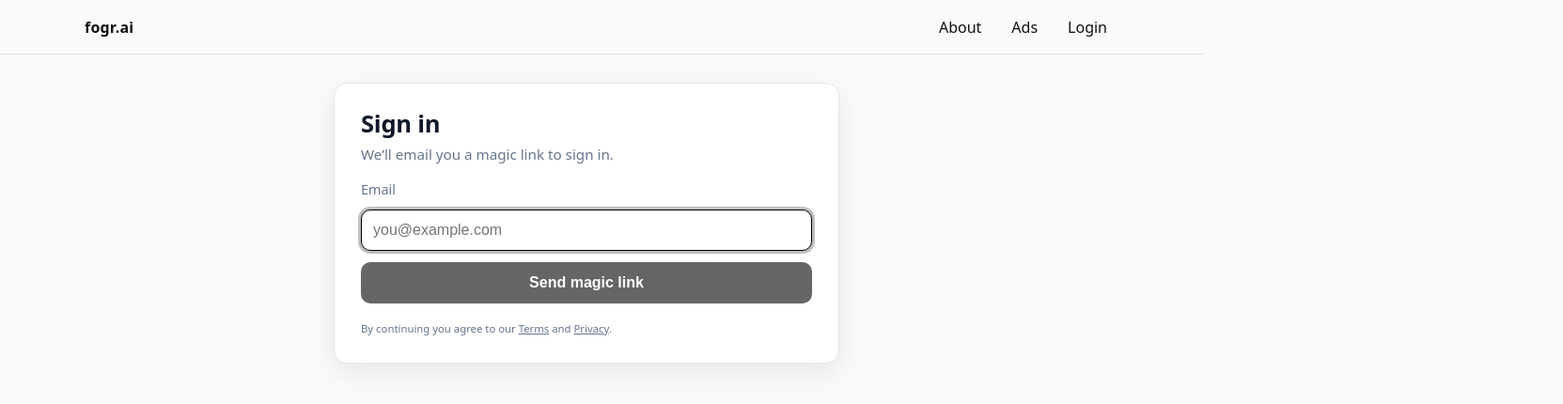
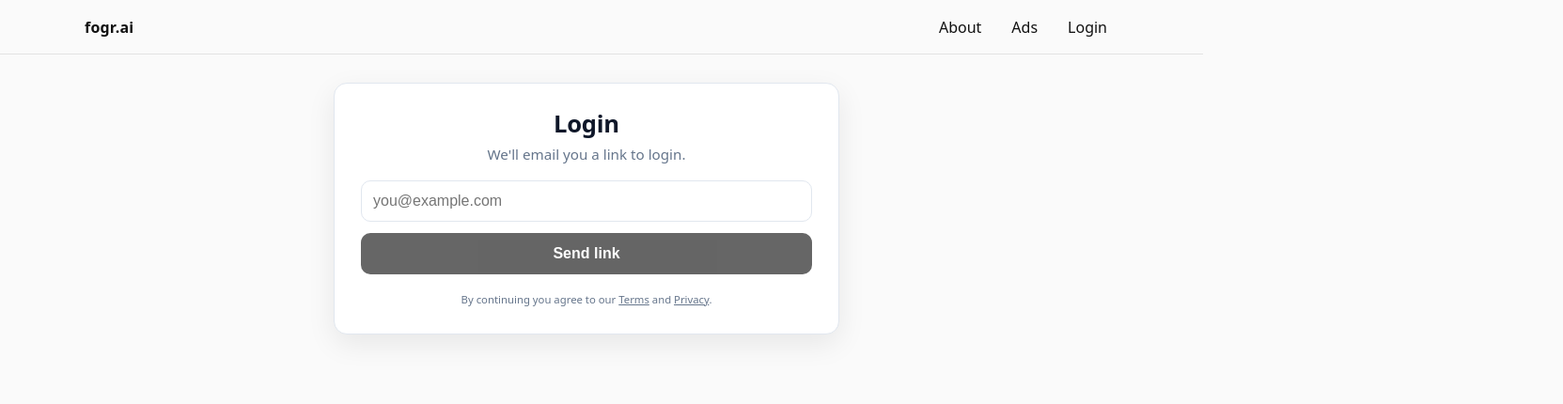
Before and after one commit to fograi/fogr.ai, a SvelteKit app: page /login in a window 1280 px wide. Shown: the top 430 px of the page at 94% size, 1663 px wide, since content can reach past the window. Built offline with nearby package versions, Linux system fonts and the light colour scheme; no server answers.

Commit message:
Update login content

```diff
--- a/src/routes/login/+page.svelte
+++ b/src/routes/login/+page.svelte
@@ -9,13 +9,14 @@
 	const supabase = createClient(PUBLIC_SUPABASE_URL, PUBLIC_SUPABASE_ANON_KEY);
 
 	let email = '';
-	let msg = '';
+	let success = false;
 	let err = '';
 	let sending = false;
 	let redirected = false;
 
 	async function sendLink() {
-		msg = err = '';
+		success = false;
+		err = '';
 		if (!email) {
 			err = 'Enter your email';
 			return;
@@ -32,7 +33,7 @@
 		});
 
 		if (error) err = error.message;
-		else msg = 'Check your email for the login link.';
+		else success = true;
 		sending = false;
 	}
 
@@ -73,12 +74,20 @@
 <section class="auth-wrap">
 	<div class="card">
 		<header class="header">
-			<h1>Sign in</h1>
-			<p class="sub">We’ll email you a magic link to sign in.</p>
+			{#if success}
+				<h1>Check your email</h1>
+				<h2>✅</h2>
+			{:else}
+				<h1>Login</h1>
+				<p class="sub">We'll email you a link to login.</p>
+			{/if}
 		</header>
 
+		{#if success}
+			<p class="success" aria-live="polite">We've emailed you a link to login.</p>
+		{:else}
 			<form on:submit|preventDefault={sendLink} aria-busy={sending} class="form">
-			<label for="email">Email</label>
+				<label for="email" class="sr-only">Email</label>
 				<input
 					id="email"
 					type="email"
@@ -87,17 +96,14 @@
 					required
 					autocomplete="email"
 					inputmode="email"
-				autofocus
 					aria-invalid={!!err}
 				/>
-
+				{#if err}<p class="err" aria-live="assertive">{err}</p>{/if}
 				<button type="submit" disabled={sending || !email}>
-				{sending ? 'Sending…' : 'Send magic link'}
+					{sending ? 'Sending…' : 'Send link'}
 				</button>
 			</form>
-
-		{#if msg}<p class="msg" aria-live="polite">{msg}</p>{/if}
-		{#if err}<p class="err" aria-live="assertive">{err}</p>{/if}
+		{/if}
 
 		<footer class="foot">
 			<small>
@@ -122,6 +128,18 @@
 		--shadow: 0 10px 30px rgba(0, 0, 0, 0.08);
 	}
 
+	.sr-only {
+		position: absolute;
+		width: 1px;
+		height: 1px;
+		padding: 0;
+		margin: -1px;
+		overflow: hidden;
+		clip: rect(0, 0, 0, 0);
+		white-space: nowrap;
+		border: 0;
+	}
+
 	.auth-wrap {
 		display: grid;
 		place-items: center;
@@ -137,6 +155,15 @@
 		border-radius: var(--radius);
 		box-shadow: var(--shadow);
 		padding: 28px;
+		text-align: center;
+	}
+
+	.header,
+	.form,
+	.success,
+	.err,
+	.foot {
+		text-align: center; /* ⬅️ Ensure these children are centered */
 	}
 
 	.header {
@@ -170,6 +197,8 @@
 	}
 
 	label {
+		display: block; /* ⬅️ So it doesn’t shrink to left */
+		margin-bottom: 4px;
 		font-size: 0.9rem;
 		color: var(--muted);
 	}
@@ -214,12 +243,12 @@
 		background: var(--brand-pressed);
 	}
 
-	.msg {
+	.success {
 		margin: 12px 0 0;
 		color: var(--muted);
 	}
 	.err {
-		margin: 12px 0 0;
+		margin: 6px 0 0;
 		color: var(--danger);
 	}
 
```
Lines whose indentation alone changed are shown as unchanged.
